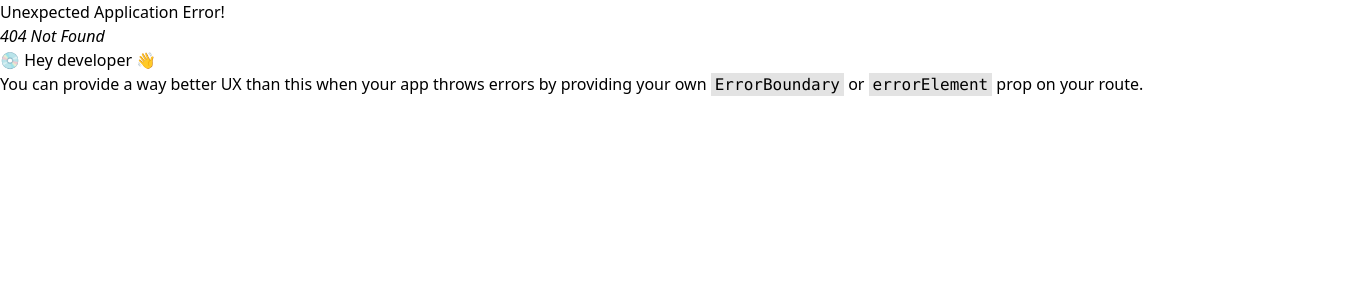
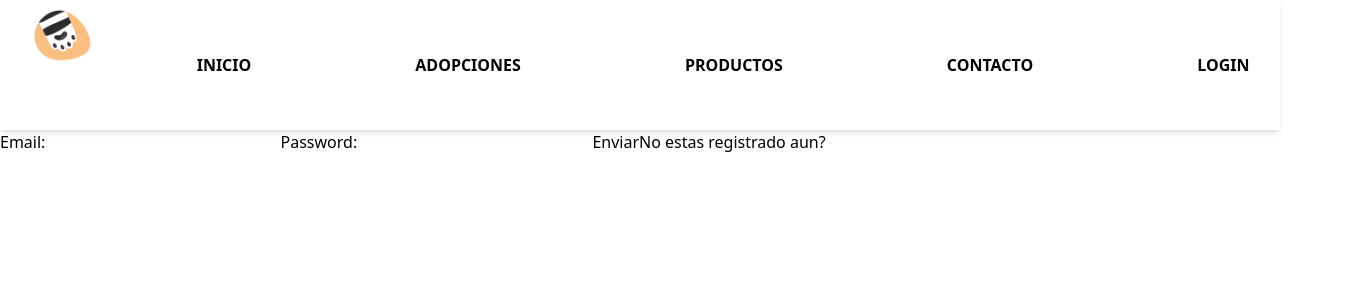
Before and after one commit to JuanSOrtiz/FluffyPets, a React (Vite) app in the folder frontend/: page /login in a window 1280 px wide. Before the commit this address had no page. Shown: the top 300 px of the page, 1347 px wide, since content can reach past the window. Built offline with nearby package versions, Linux system fonts and the light colour scheme.

Commit message:
funcionalidad adopciones

```diff
--- /dev/null
+++ b/frontend/src/UserContext.jsx
@@ -0,0 +1,20 @@
+import React, { createContext, useContext, useState } from 'react';
+
+// Crear el contexto
+const UserContext = createContext();
+
+// Crear un proveedor de contexto
+export const UserProvider = ({ children }) => {
+  const [user, setUser] = useState({ role: '', name: '', email: '' });
+
+  return (
+    <UserContext.Provider value={{ user, setUser }}>
+      {children}
+    </UserContext.Provider>
+  );
+};
+
+// Crear un hook para usar el contexto
+export const useUser = () => {
+  return useContext(UserContext);
+};
--- a/frontend/src/components/Adoption.jsx
+++ b/frontend/src/components/Adoption.jsx
@@ -1,12 +1,105 @@
 import React from 'react'
+import { useState, useEffect } from 'react'
 import Header from './Header'
 import PetForm from './PetForm'
+import { useUser } from '../UserContext';
 
 export const Adoption = () => {
+
+  const [pets, setPets] = useState([]);
+  const { user } = useUser();
+
+
+  useEffect(() => {
+
+    if (user && user.email) {
+      console.log('Usuario logueado:', user.email); // Verificar el correo del usuario
+    } else {
+      console.log('Usuario no logueado o sin correo'); // Caso en el que no haya usuario o correo
+    }
+    const fetchData = async () => {
+      try {
+
+        const petResponse = await fetch("http://localhost:3000/pet");
+
+        if (!petResponse.ok) {
+          throw new Error("No se pudieron obtener los datos");
+        }
+
+        const petData = await petResponse.json();
+
+
+        // Mapear los datos de mascotas para incluir tanto el nombre como la URL de la imagen
+        const mappedPets = petData.map(pet => ({
+          name: pet.name,
+          imgUrl: pet.image_url || 'src/assets/foto1.png'
+        }));
+
+        setPets(mappedPets);
+      } catch (error) {
+        console.error("Error al obtener los datos", error);
+      }
+    };
+
+    fetchData();
+  }, []);
+
+
+  const handleImageClick = async (petId) => {
+
+    try {
+
+      // Confirmar la acción con el usuario
+      const confirmAction = window.confirm('¿Estás seguro de que quieres adoptar esta mascota?');
+
+      if (!confirmAction) {
+        return; // Si el usuario cancela, no hacemos nada
+      }
+
+      // Realizar la lógica para guardar la información
+      const adoptionData = {
+        user: user.email,
+        pet: petId,
+        adoption_date: new Date().toISOString(),
+        adoption_status: "Rechazado"
+      };
+
+      // Ejemplo: Enviar los datos al servidor
+      const response = await fetch('http://localhost:3000/adoption', {
+        method: 'POST',
+        headers: {
+          'Content-Type': 'application/json',
+        },
+        body: JSON.stringify(adoptionData),
+      });
+
+      if (!response.ok) {
+        throw new Error('Error al guardar la adopción');
+      }
+
+      console.log('Adopción guardada exitosamente');
+    } catch (error) {
+      console.error('Error al manejar el clic en la imagen:', error);
+    }
+  };
+
   return (
     <>
       <Header/>
       <PetForm/>
+      <div>
+          <div>
+            <img src="src/assets/images/ternura.jpg"/>
+            <p>Mascota 1</p>
+          </div>
+
+          <div>
+            <img src="src/assets/images/hermoso.jpg"/>
+            <p>Mascota 2</p>
+          </div>
+      </div>
+
+
     </>
 
   )
--- a/frontend/src/components/Header.jsx
+++ b/frontend/src/components/Header.jsx
@@ -7,11 +7,11 @@ const Header = () => {
     <div className='ftco-navbar-light flex justify-between bg-white z-3 py-2 px-4 shadow-md md:relative md:top-0 md:py-2 md:px-6'>
       <img src={Logo} alt="Logo" className="h-14" />
       <div className='flex py-2 px-4'>
-        <NavItem href="/" text="Inicio" isActive={true} />
-        <NavItem href="/adopciones" text="Adopciones" isActive={false} />
-        <NavItem href="#" text="Productos" isActive={false} />
-        <NavItem href="#" text="Contacto" isActive={false} />
-        <NavItem href="#" text="Login" isActive={false} />
+        <Link to='/' className={`mx-16 font-semibold uppercase text-base  hover:text-green-500`} style={{paddingTop: '2.3rem', paddingBottom: '2.3rem', paddingLeft: '18px', paddingRight: '18px', fontWeight: '700', position: 'relative', opacity: '1'}} >Inicio</Link>
+        <Link to='/adopciones' className={`mx-16 font-semibold uppercase text-base  hover:text-green-500`} style={{paddingTop: '2.3rem', paddingBottom: '2.3rem', paddingLeft: '18px', paddingRight: '18px', fontWeight: '700', position: 'relative', opacity: '1'}}>Adopciones</Link>
+        <Link to='/' className={`mx-16 font-semibold uppercase text-base  hover:text-green-500`} style={{paddingTop: '2.3rem', paddingBottom: '2.3rem', paddingLeft: '18px', paddingRight: '18px', fontWeight: '700', position: 'relative', opacity: '1'}}>Productos</Link>
+        <Link to='/' className={`mx-16 font-semibold uppercase text-base  hover:text-green-500`} style={{paddingTop: '2.3rem', paddingBottom: '2.3rem', paddingLeft: '18px', paddingRight: '18px', fontWeight: '700', position: 'relative', opacity: '1'}}>Contacto</Link>
+        <Link to='/login' className={`mx-16 font-semibold uppercase text-base  hover:text-green-500`} style={{paddingTop: '2.3rem', paddingBottom: '2.3rem', paddingLeft: '18px', paddingRight: '18px', fontWeight: '700', position: 'relative', opacity: '1'}}>Login</Link>
       </div>
     </div>
   );
--- /dev/null
+++ b/frontend/src/components/Login.jsx
@@ -0,0 +1,70 @@
+import React from 'react'
+import { useState } from 'react'
+import { Link } from 'react-router-dom';
+import { useUser } from '../UserContext';
+import Header from './Header';
+
+const Login = () => {
+    const [email, setEmail] = useState('')
+    const [password, setPassword] = useState('')
+    const [role, setRole] = useState('')
+    const [name, setName] = useState('')
+    const { user, setUser } = useUser();
+
+
+    const handleSubmit = async (e) =>{
+        e.preventDefault();
+        try {
+            const formData = {
+                email: email,
+                password: password
+            }
+
+            const response = await fetch("http://localhost:3000/auth/login", {
+                method: 'POST',
+                headers: {
+                'Content-Type': 'application/json'
+                },
+                body: JSON.stringify(formData)
+            });
+
+            const userResponse = await fetch(`http://localhost:3000/user/${email}`)
+
+            const userData = await userResponse.json()
+
+            if (!response.ok) {
+                throw new Error("Error al enviar el formulario");
+            }
+            else{
+                setUser({ role: userData.role, name: userData.name, email: userData.email });
+                setEmail('');
+                setPassword('');
+            }
+      } catch (error) {
+            setPassword('');
+            console.error("Error al logearse", error);
+      }
+
+    }
+  return (
+    <>
+        <Header></Header>
+        <form onSubmit={handleSubmit}>
+
+            <label>Email: </label>
+            <input type="email" value={email} onChange={(e)=>setEmail(e.target.value)}/>
+
+            <label>Password: </label>
+            <input type="password" value={password} onChange={(e)=>setPassword(e.target.value)} />
+
+        <button type="submit">Enviar</button>
+        <Link to="/signup">No estas registrado aun?</Link>
+
+      </form>
+
+      {user.role && <p>Rol del usuario: {user.role}</p>}
+    </>
+  )
+}
+
+export default Login
--- a/frontend/src/components/PetForm.jsx
+++ b/frontend/src/components/PetForm.jsx
@@ -1,4 +1,5 @@
 import { useState, useEffect } from 'react';
+import { useUser } from '../UserContext';
 
 function PetForm() {
   const [name, setName] = useState('');
@@ -12,6 +13,7 @@ function PetForm() {
   const [pets, setPets] = useState([]);
   const [filePath, setFilePath] = useState('');
   const [imgUrl, setImgUrl] = useState('');
+  const { user } = useUser();
 
   useEffect(() => {
     const fetchData = async () => {
@@ -30,7 +32,6 @@ function PetForm() {
         const shelterData = await shelterResponse.json();
         const petData = await petResponse.json();
 
-        console.log('Datos de mascotas recibidos:', petData); // Debug: Verificar estructura de datos
 
         // Mapear los datos de mascotas para incluir tanto el nombre como la URL de la imagen
         const mappedPets = petData.map(pet => ({
@@ -105,6 +106,7 @@ function PetForm() {
 
   return (
     <>
+      {user.role== 'admin'&&(
         <form onSubmit={handleSubmit}>
         <label>Nombre: </label>
         <input
@@ -177,6 +179,11 @@ function PetForm() {
 
         <button type="submit">Enviar</button>
         </form>
+
+      )}
+
+
+
     </>
   );
 }
--- /dev/null
+++ b/frontend/src/components/Signup.jsx
@@ -0,0 +1,110 @@
+import React from 'react'
+import { useState, useEffect } from 'react';
+import Header from './Header';
+
+
+const Signup = () => {
+
+    const [name, setName] = useState([''])
+    const [email, setEmail] = useState([''])
+    const [password, setPassword] = useState([''])
+    const [gender, setGender] = useState([])
+    const [birthDate, setBirthDate] = useState([''])
+    const [selectedGender, setSelectedGender] = useState('')
+
+    useEffect(() => {
+        const fetchData = async () => {
+          try {
+            const genderResponse = await fetch("http://localhost:3000/gender");
+
+            if (!genderResponse.ok) {
+              throw new Error("No se pudieron obtener los datos");
+            }
+
+            const genderData = await genderResponse.json();
+
+            setGender(genderData.map(item => item.name));
+
+          } catch (error) {
+            console.error("Error al obtener los datos", error);
+          }
+        };
+
+        fetchData();
+      }, []);
+
+    const handleSubmit = async (e) =>{
+        e.preventDefault();
+        console.log(selectedGender)
+        try {
+            const formData = {
+                name: name,
+                email: email,
+                password: password,
+                gender: selectedGender,
+                birth_date: birthDate
+            }
+
+            const response = await fetch("http://localhost:3000/auth/register", {
+                method: 'POST',
+                headers: {
+                'Content-Type': 'application/json'
+                },
+                body: JSON.stringify(formData)
+            });
+
+        if (!response.ok) {
+            throw new Error("Error al enviar el formulario");
+        }
+        else{
+            setName('');
+            setEmail('');
+            setPassword('');
+            setBirthDate('');
+            setSelectedGender('');
+        }
+      } catch (error) {
+            console.error("Error al registrarse", error);
+      }
+
+
+    }
+  return (
+    <>
+        <Header/>
+        <form onSubmit={handleSubmit}>
+            <label>Nombre: </label>
+            <input type="text" value={name} onChange={(e)=>setName(e.target.value)} />
+
+            <label>Email: </label>
+            <input type="email" value={email} onChange={(e)=>setEmail(e.target.value)}/>
+
+            <label>Password: </label>
+            <input type="password" value={password} onChange={(e)=>setPassword(e.target.value)} />
+
+            <label>Gender: </label>
+            <select
+                name="gender"
+                id="gender"
+                value={selectedGender}
+                onChange={(e)=>setSelectedGender(e.target.value)}
+            >
+                <option value="" disabled hidden>Selecciona género</option>
+                {gender.map((gender,index)=>(
+                <option key = {index} value={gender} >
+                    {gender}
+                </option>
+                ))}
+
+            </select>
+
+            <label>Birth Date: </label>
+            <input type="date" value={birthDate} onChange={(e)=>setBirthDate(e.target.value)}/>
+
+        <button type="submit">Enviar</button>
+      </form>
+    </>
+  )
+}
+
+export default Signup
```
Also changed, not shown: frontend/src/main.jsx (+17 -2 lines), frontend/src/assets/foto2.png (added), 1 other file (tests, documents, lock files or other folders). Lines whose indentation alone changed are shown as unchanged.
